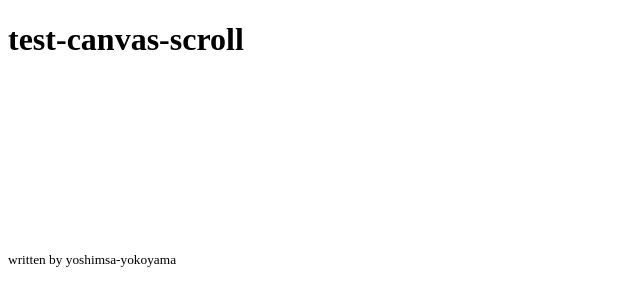
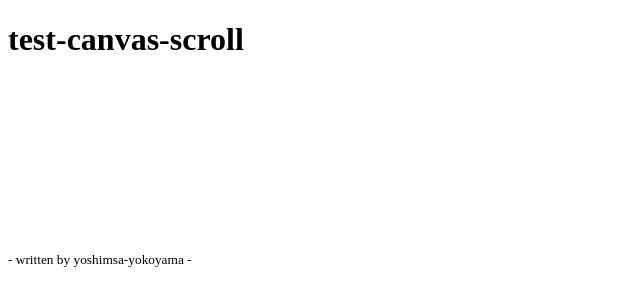
Before and after one commit to yoshimsa-yokoyama/test-canvas-scroll, a plain HTML site: page htdocs/index.html in a window 1280 px wide. Shown: the full height of the page, 0-640 px from the left. Drawn offline with Linux system fonts and the light colour scheme.

Commit message:
test commit

```diff
--- a/htdocs/index.html
+++ b/htdocs/index.html
@@ -11,7 +11,7 @@
 			<canvas id="contents"></canvas>
 		</section>
 		<footer>
-			<p><small>written by yoshimsa-yokoyama</small></p>
+			<p><small>- written by yoshimsa-yokoyama -</small></p>
 		</footer>
 	</body>
 </html>
```
